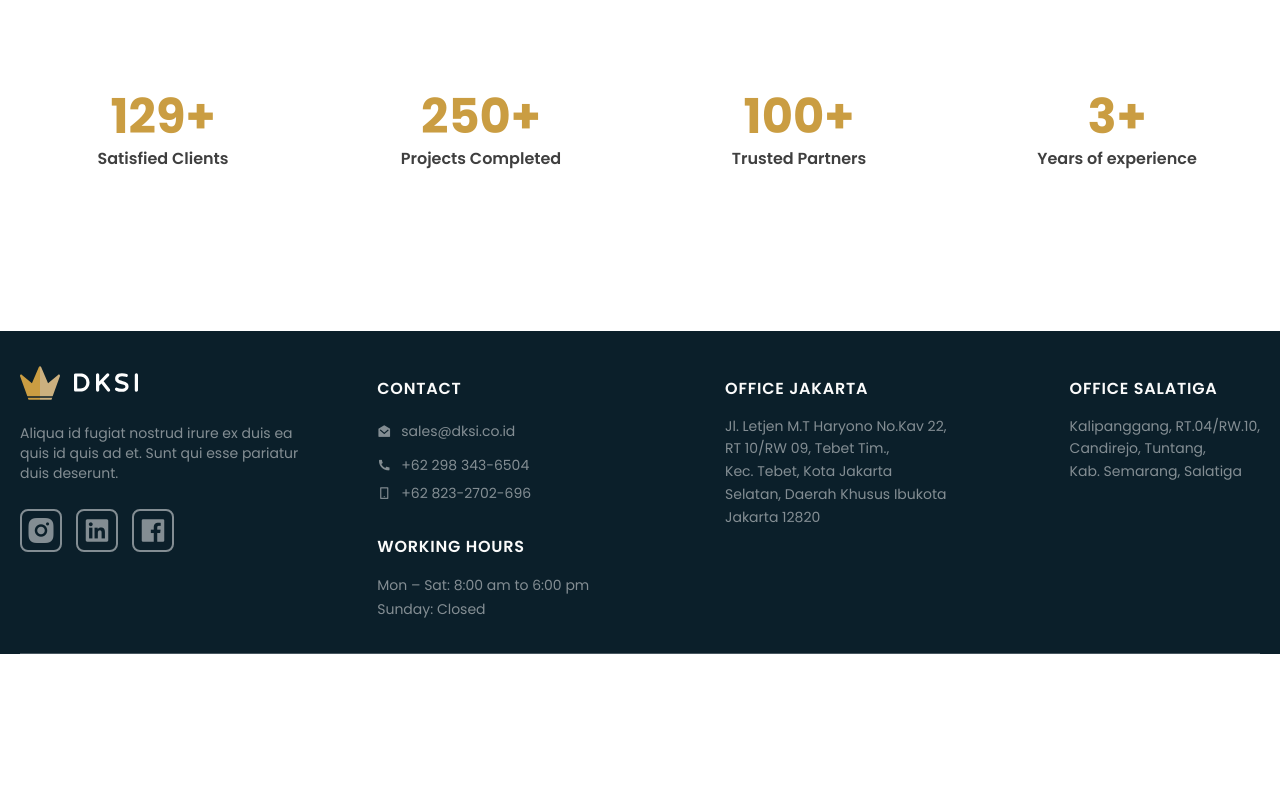
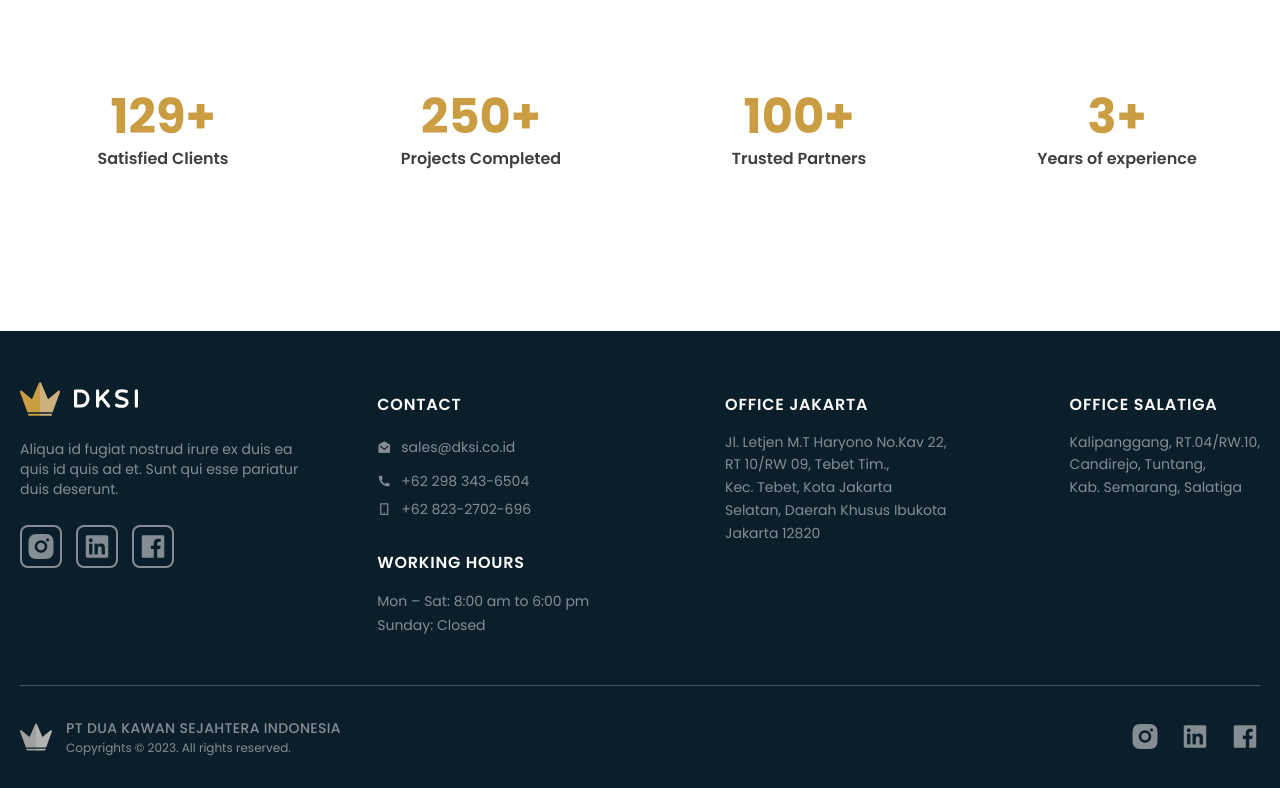
Before and after one commit to Zortagon/dksi-company-profile, a website: page public/index.html in a window 1280 px wide. Shown: the part 3318-4106 px from the top of the page. Before the commit the page ends 3972 px from the top, so only its background shows below. Drawn offline with nearby package versions, Linux system fonts and the light colour scheme.

Commit message:
Menyelesaikan footer bagian bawah

```diff
--- a/public/index.html
+++ b/public/index.html
@@ -276,7 +276,7 @@
         <div class="px-5 mx-auto divide-y max-w-7xl divide-medium-white divide-opacity-25">
             <!-- Footer: Upper -->
             <div
-                class="grid grid-cols-1 sm:grid-cols-2 md:grid-cols-4 gap-12 md:gap-3.5 text-medium-white py-8 px-12 sm:px-0">
+                class="grid grid-cols-1 sm:grid-cols-2 md:grid-cols-4 gap-12 md:gap-3.5 text-medium-white py-12 px-12 sm:px-0">
                 <div class="flex flex-col items-center gap-5 px-0 sm:px-10 md:px-0 sm:items-start">
                     <div class="flex items-center gap-3.5">
                         <img src="img/element/crown.svg" alt="Crown" class="w-10">
@@ -355,8 +355,31 @@
                 </div>
             </div>
             <!-- Fotter: Bottom -->
-            <div>
-
+            <div class="flex flex-col items-center justify-between gap-5 py-8 sm:flex-row">
+                <div class="flex flex-col sm:flex-row gap-3.5 items-center text-medium-white">
+                    <img src="img/element/crown.svg" alt="Crown" class="h-8 grayscale">
+                    <div class="flex flex-col gap-0.5 opacity-50 text-center sm:text-left">
+                        <span class="text-sm font-medium tracking-wide uppercase">PT Dua Kawan Sejahtera Indonesia</span>
+                        <span class="text-xs">Copyrights &copy; 2023. All rights reserved.</span>
+                    </div>
+                </div>
+                <ul class="flex gap-5 text-3xl text-medium-white">
+                    <li>
+                        <a href="#" class="transition-opacity opacity-50 hover:opacity-100">
+                            <i class="ri-instagram-fill"></i>
+                        </a>
+                    </li>
+                    <li>
+                        <a href="#" class="transition-opacity opacity-50 hover:opacity-100">
+                            <i class="ri-linkedin-box-fill"></i>
+                        </a>
+                    </li>
+                    <li>
+                        <a href="#" class="transition-opacity opacity-50 hover:opacity-100">
+                            <i class="ri-facebook-box-fill"></i>
+                        </a>
+                    </li>
+                </ul>
             </div>
         </div>
     </footer>
```
Also changed, not shown: public/css/main.css.
